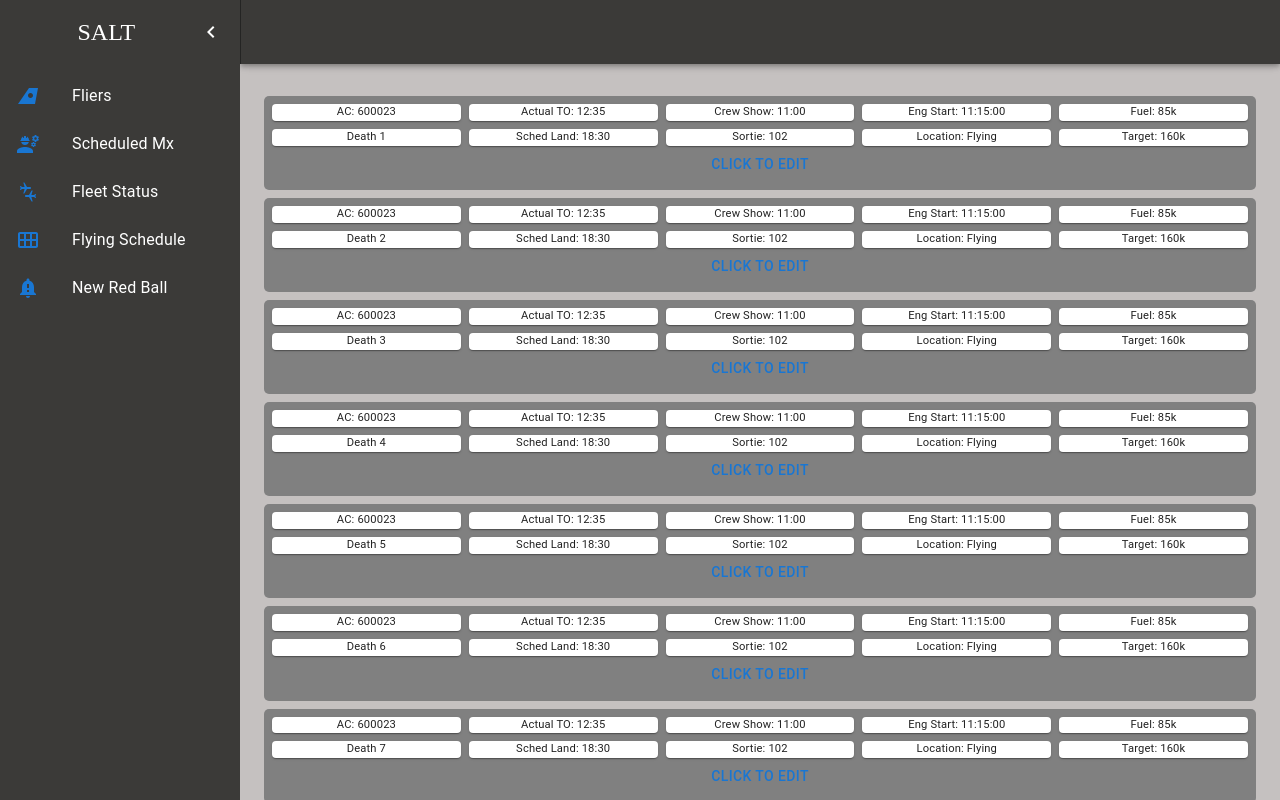
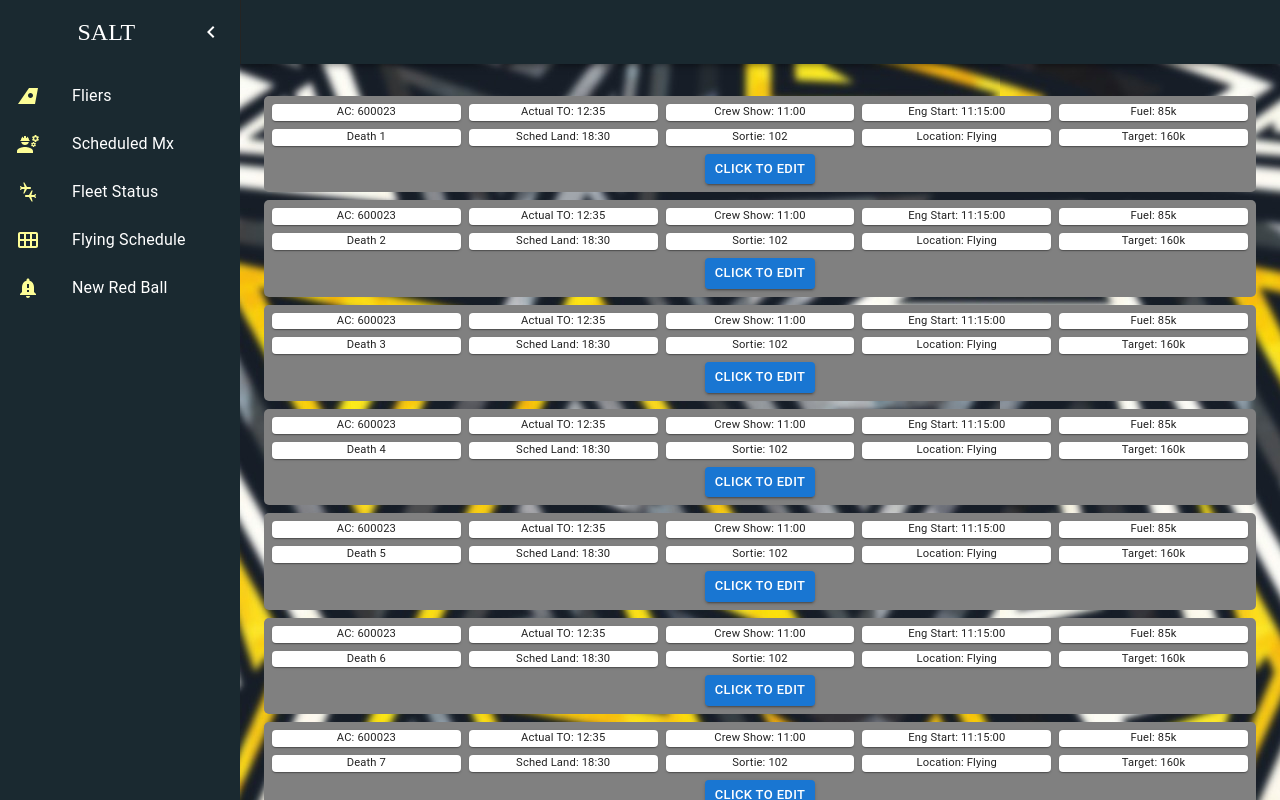
Before and after one commit to sjmcclure2/Capstone, a React (Create React App) app in the folder client/: page / in a window 1280 px wide. Both pictures are taken after a click on the button "open drawer". Shown: the top 800 px of the page. Built offline with nearby package versions, Linux system fonts and the light colour scheme.

Commit message:
Several UI updates.
Co-authored-by: Mercedes Porter <MercedesPorter@users.noreply.github.com>
Co-authored-by: roninlul <roninlul@users.noreply.github.com>

```diff
--- a/client/src/App.js
+++ b/client/src/App.js
@@ -26,6 +26,7 @@ import FleetStatus from './components/fleetstatus';
 import Flyingschedule from './components/flyingschedule';
 import RedBall from './components/redball';
 import ScheduledMx from './components/scheduledmx';
+import image from './preview.jpeg';
 
 const drawerWidth = 240;
 
@@ -78,11 +79,11 @@ export default function PersistentDrawerLeft() {
   const theme = useTheme();
   const [open, setOpen] = React.useState(false);
   const icons = [
-    <AirlinesIcon color='primary'/>,
-    <EngineeringIcon color='primary'/>,
-    <ConnectingAirportsIcon color='primary'/>,
-    <CalendarViewMonthIcon color='primary'/>,
-    <NotificationImportantIcon color='primary'/> ]
+    <AirlinesIcon sx={{color: "#FDFD96"}}/>,
+    <EngineeringIcon sx={{color: "#FDFD96"}}/>,
+    <ConnectingAirportsIcon sx={{color: "#FDFD96"}}/>,
+    <CalendarViewMonthIcon sx={{color: "#FDFD96"}}/>,
+    <NotificationImportantIcon sx={{color: "#FDFD96"}}/> ]
   const handleDrawerOpen = () => {
     setOpen(true);
   };
@@ -92,10 +93,10 @@ export default function PersistentDrawerLeft() {
   };
 
   return (
-    <Box sx={{ display: 'flex', height: '100%', width: '100%', backgroundColor: '#C5C1C0'}}>
+    <Box sx={{ display: 'flex', height: '100%', width: '100%', backgroundImage: `url(${image})`}}>
       <CssBaseline />
       <AppBar position="fixed" open={open}>
-        <Toolbar sx={{backgroundColor: '#3b3a38', borderLeft: '1px solid', borderColor: '#242423'}}>
+        <Toolbar sx={{backgroundColor: '#1A2930', borderLeft: '1px solid', borderColor: '#242423'}}>
           <IconButton
             color="inherit"
             aria-label="open drawer"
@@ -117,20 +118,20 @@ export default function PersistentDrawerLeft() {
           '& .MuiDrawer-paper': {
             width: drawerWidth,
             boxSizing: 'border-box',
-            borderColor: '#3b3a38'
+            borderColor: '#1A2930'
           },
         }}
         variant="persistent"
         anchor="left"
         open={open}
       >
-        <DrawerHeader sx={{backgroundColor: '#3b3a38'}}>
+        <DrawerHeader sx={{backgroundColor: '#1A2930'}}>
           <Typography variant='h5' sx={{paddingRight: '25%', color: 'white', fontFamily: 'cursive'}}>SALT</Typography>
           <IconButton onClick={handleDrawerClose} sx={{color: 'white'}}>
             {theme.direction === 'ltr' ? <ChevronLeftIcon /> : <ChevronRightIcon />}
           </IconButton>
         </DrawerHeader>
-        <List sx={{backgroundColor: '#3b3a38', height: '100%'}}>
+        <List sx={{backgroundColor: '#1A2930', height: '100%'}}>
           {['Fliers', 'Scheduled Mx', 'Fleet Status', 'Flying Schedule', 'New Red Ball'].map((text, index) => (
             <ListItem button component={Link} to={`/${text}`} key={text}>
               <ListItemIcon>
--- a/client/src/components/aircraftmodal.js
+++ b/client/src/components/aircraftmodal.js
@@ -12,7 +12,7 @@ const style = {
   top: '50%',
   left: '50%',
   transform: 'translate(-50%, -50%)',
-  width: 400,
+  width: "auto",
   bgcolor: 'background.paper',
   border: '2px solid #000',
   boxShadow: 24,
@@ -24,7 +24,7 @@ function AircraftModal() {
   const handleOpen = () => setOpen(true);
   const handleClose = () => setOpen(false);
 
-  //need API for axios put request
+  //need API for axios put request to update the fliers
   // useEffect(() => {
   //   axios.put('missing_api', )
   //       .then(res => console.log(res))
@@ -32,7 +32,9 @@ function AircraftModal() {
 
   return (
     <div>
-      <Button onClick={handleOpen}>Click to Edit</Button>
+      <Button sx={{marginTop:1}}variant="contained" size="small" onClick={handleOpen}>
+        Click to Edit
+      </Button>
       <Modal
         open={open}
         onClose={handleClose}
@@ -49,7 +51,7 @@ function AircraftModal() {
             autoComplete="off"
           >
             <div>
-            <TextField
+             <TextField
                 id="outlined"
                 label="Aircraft"
                 type="number"
@@ -59,7 +61,22 @@ function AircraftModal() {
               />
               <TextField
                 id="outlined"
+                label="Call Sign"
+                InputLabelProps={{
+                  shrink: true,
+                }}
+              />
+              <TextField
+                id="outlined"
                 label="Actual T.O."
+                type="time"
+                InputLabelProps={{
+                  shrink: true,
+                }}
+              />
+              <TextField
+                id="outlined-number"
+                label="Sched Land"
                 type="time"
                 InputLabelProps={{
                   shrink: true,
@@ -74,37 +91,6 @@ function AircraftModal() {
                 }}
               />
               <TextField
-                id="outlined"
-                label="Eng. Start"
-              type="time"
-              InputLabelProps={{
-                shrink: true,
-              }}
-              />
-              <TextField
-                id="outlined"
-                label="Fuel"
-                type="number"
-                InputLabelProps={{
-                  shrink: true,
-                }}
-              />
-              <TextField
-                id="outlined"
-                label="Call Sign"
-                InputLabelProps={{
-                  shrink: true,
-                }}
-              />
-              <TextField
-                id="outlined-number"
-                label="Sched Land"
-                type="time"
-                InputLabelProps={{
-                  shrink: true,
-                }}
-              />
-              <TextField
                 id="outlined-number"
                 label="Sortie"
                 type="number"
@@ -113,8 +99,24 @@ function AircraftModal() {
                 }}
               />
               <TextField
+                id="outlined"
+                label="Eng. Start"
+                type="time"
+                InputLabelProps={{
+                  shrink: true,
+                }}
+              />
+              <TextField
                 id="outlined-number"
                 label="Location"
+                InputLabelProps={{
+                  shrink: true,
+                }}
+              />
+               <TextField
+                id="outlined"
+                label="Fuel"
+                type="number"
                 InputLabelProps={{
                   shrink: true,
                 }}
@@ -128,6 +130,9 @@ function AircraftModal() {
                 }}
               />
             </div>
+            <Button sx={{alignContent:'right'}}variant="contained" onClick={handleClose}>
+              Update Status
+            </Button>
           </Box>
         </Box>
       </Modal>
--- a/client/src/components/fivedayforecast.js
+++ b/client/src/components/fivedayforecast.js
@@ -7,6 +7,7 @@ import TableContainer from '@mui/material/TableContainer';
 import TableHead from '@mui/material/TableHead';
 import TableRow from '@mui/material/TableRow';
 import { add, format } from 'date-fns';
+import { imds } from '../constants';
 
 const dates = [
   {id: '1', day: Date()},
@@ -18,35 +19,30 @@ const dates = [
 
 
 const columns = [
-  { id: 'name', label: 'Mon', minWidth: 5 },
-  { id: 'code', label: 'Tues', minWidth: 5 },
-  {
-    id: 'population',
-    label: 'Wed',
-    minWidth: 5
-  },
-  {
-    id: 'size',
-    label: 'Thurs',
-    minWidth: 5
-  },
-  {
-    id: 'density',
-    label: 'Fri',
-    minWidth: 5
-  },
+  {id: 'd1', label: 'Mon'},
+  {id: 'd2', label: 'Tues'},
+  {id: 'd3', label: 'Wed'},
+  {id: 'd4', label: 'Thurs'},
+  {id: 'd5', label: 'Fri'},
 ];
 
-
-function createData(name, code, population, size, density) {
-  return { name, code, population, size, density };
+// Takes in the mx state and maps through using switch statement to
+// return the coloumns
+function createData(data) {
+  let d1 = data;
+  return { d1 };
 }
 
-const rows = [
-  createData('Phase', 'Phase', 'Phase', '', 'Fly'),
-];
+export default function FiveDayForecast(props) {
+  const tail = props.tail;
+  const [mx, setMx] = useState([]);
 
-export default function FiveDayForecast() {
+  // Fetch request to scheduled insp/mx for any records matching tail number
+  // store that in the state
+
+  const rows = [
+    createData('Wash'),
+  ];
 
   return (
     <Paper sx={{ width: '100%', overflow: 'hidden' }}>
@@ -68,7 +64,7 @@ export default function FiveDayForecast() {
           <TableBody>
             {rows.map((row) => {
               return (
-                <TableRow hover role="checkbox" tabIndex={-1} key={row.code}>
+                <TableRow tabIndex={-1} key={row.code}>
                   {columns.map((column) => {
                     const value = row[column.id];
                     return (
--- a/client/src/components/fleetstatus.js
+++ b/client/src/components/fleetstatus.js
@@ -6,8 +6,9 @@ import Typography from '@mui/material/Typography';
 import ExpandMoreIcon from '@mui/icons-material/ExpandMore';
 import { aircraft } from '../constants';
 import FiveDayForecast from './fivedayforecast';
-import { Avatar, Card } from '@mui/material';
+import { Avatar, Button, Card } from '@mui/material';
 import { format } from 'date-fns';
+
 
 export default function ControlledAccordions() {
   const [expanded, setExpanded] = useState(false);
@@ -39,7 +40,7 @@ export default function ControlledAccordions() {
             <Typography><b>Last Fly:</b> {format(new Date(tail.last_flight), 'Pp')}</Typography>
             <Typography><b>Next Fly:</b> {format(new Date(tail.next_flight), 'Pp')}</Typography>
             <Typography><b>Airframe Hours:</b> {tail.airframe_hrs}</Typography>
-            <FiveDayForecast/>
+            <FiveDayForecast tail={tail}/>
           </AccordionDetails>
         </Accordion>
         </div>
--- a/client/src/components/home.js
+++ b/client/src/components/home.js
@@ -1,6 +1,6 @@
 import * as React from 'react';
 import { Box } from '@mui/material';
-import AirCraftCard from './aircraftcard';
+import TodaySorties from './todaysorties';
 import { ACInfo } from '../constants';
 
 
@@ -8,7 +8,7 @@ function Home () {
   const [fliers, setFliers] = React.useState(ACInfo)
   return(
     <Box>
-     <AirCraftCard aircraft={fliers} />
+     <TodaySorties aircraft={fliers} />
    </Box>
   )
 }
--- a/client/src/components/aircraftcard.js
+++ b/client/src/components/todaysorties.js
@@ -15,7 +15,7 @@ function locationFinder(plane) {
   }
 }
 
-function AirCraftCard() {
+function TodaySorties() {
   const[aircraft, setAircracft] = useState(ACInfo);
   const[sorties, setSorties] = useState();
 
@@ -81,4 +81,4 @@ function AirCraftCard() {
   )
 }
 
-export default AirCraftCard
+export default TodaySorties
--- a/client/src/constants.js
+++ b/client/src/constants.js
@@ -321,3 +321,11 @@ export const aircraft = [
     noseart: 'https://www.aerotoons.com/blog/images/B-29_Bockscar_NoseArt_with_caption.jpg'
   },
 ];
+
+export const imds = [
+  {
+    jcn: 220120044,
+    acft_id: 850080,
+    discrepancy: '180 day wash due'
+  }
+]
```
Also changed, not shown: client/src/components/flyingschedule.js (+21 -5 lines), client/src/bg.jpg (added), client/src/preview.jpeg (added).
